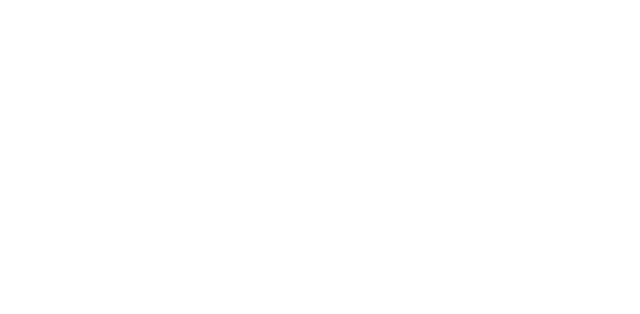
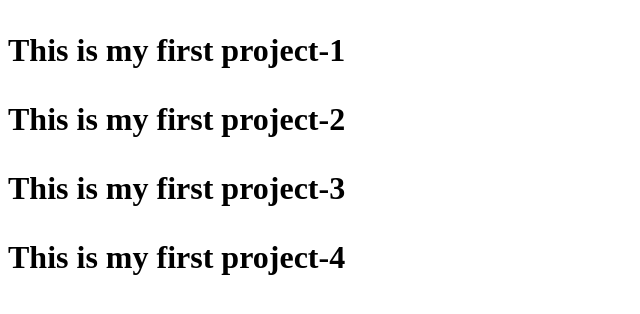
Before and after one commit to mh-uday/my-first-repo, a plain HTML site: page index.html in a window 1280 px wide. Shown: the whole page, without its empty margins (0-640 px from the left). Drawn offline with Linux system fonts and the light colour scheme.

Commit message:
my repot

```diff
--- a/index.html
+++ b/index.html
@@ -7,6 +7,17 @@
     <title>My First Github repo</title>
 </head>
 <body>
-
-</body>
+    <h1>
+        <p>This is my first project-1</p>
+    </h1>
+    <h1>
+        <p>This is my first project-2</p>
+    </h1>
+    <h1>
+        <p>This is my first project-3</p>
+    </h1>
+    <h1>
+        <p>This is my first project-4</p>
+    </h1>
+  </body>
 </html>
```
